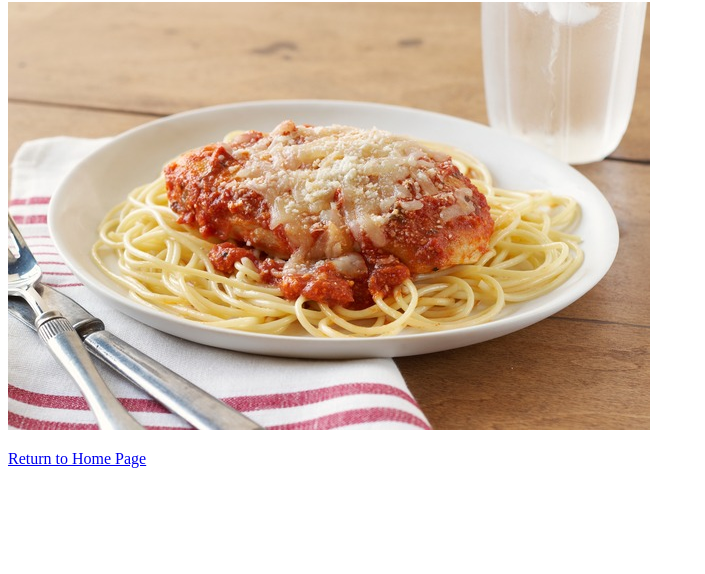
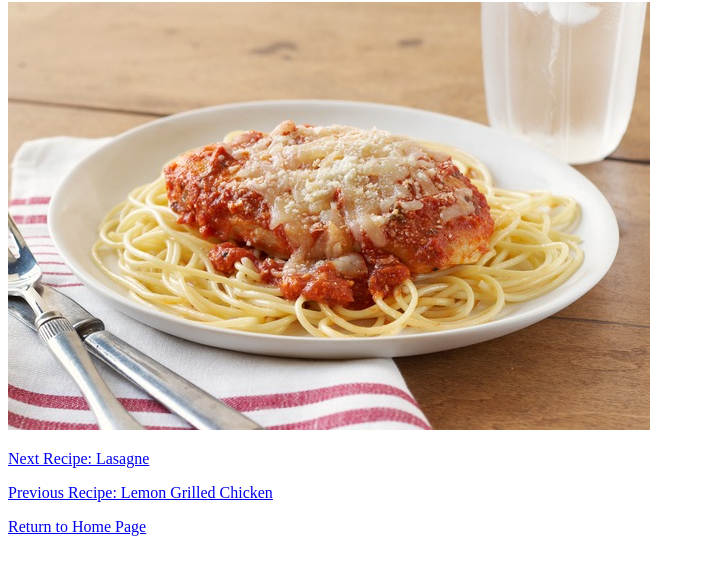
Before and after one commit to DRCSD/odin-recipes, a plain HTML site: page recipes/chicken_parmesan.html in a window 1280 px wide. Shown: the part 78-652 px from the top of the page, without its empty margins (0-705 px from the left). Drawn offline with Linux system fonts and the light colour scheme.

Commit message:
Added hyperlinks to next and previous recipes

```diff
--- a/recipes/chicken_parmesan.html
+++ b/recipes/chicken_parmesan.html
@@ -9,7 +9,12 @@
 <body>
     <h1>Chicken Parmesan</h1>
     <img src="../images/chicken_parmesan.jpg" alt="Delicious chicken parmesan this dish right here goes crazy">
-
+    <p>
+        <a href="lasagne.html">Next Recipe: Lasagne</a>
+    </p>
+    <p>
+        <a href="lemon_grilled_chicken.html">Previous Recipe: Lemon Grilled Chicken</a>
+    </p>
     <p>
         <a href="../index.html">Return to Home Page</a>
     </p>
```
Also changed, not shown: recipes/lasagne.html (+3 -1 lines), recipes/lemon_grilled_chicken.html (+3 -1 lines).
